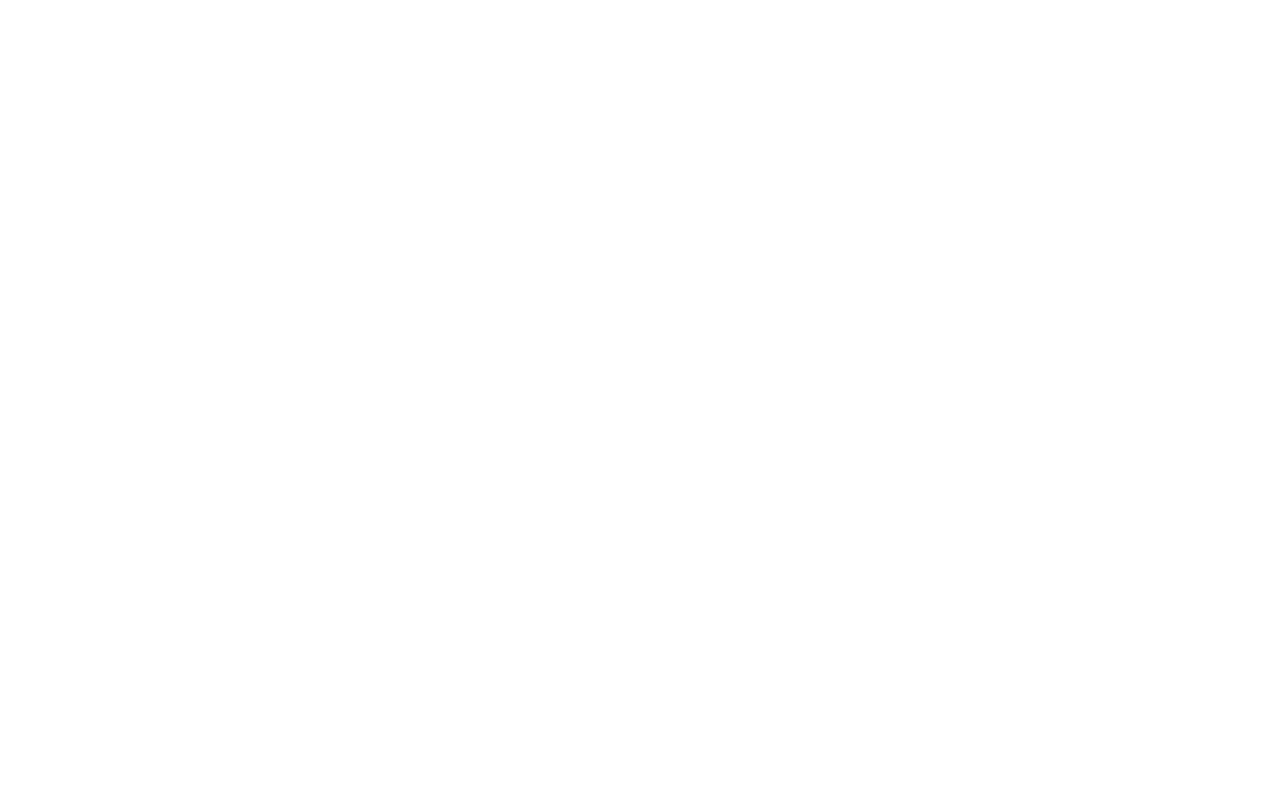
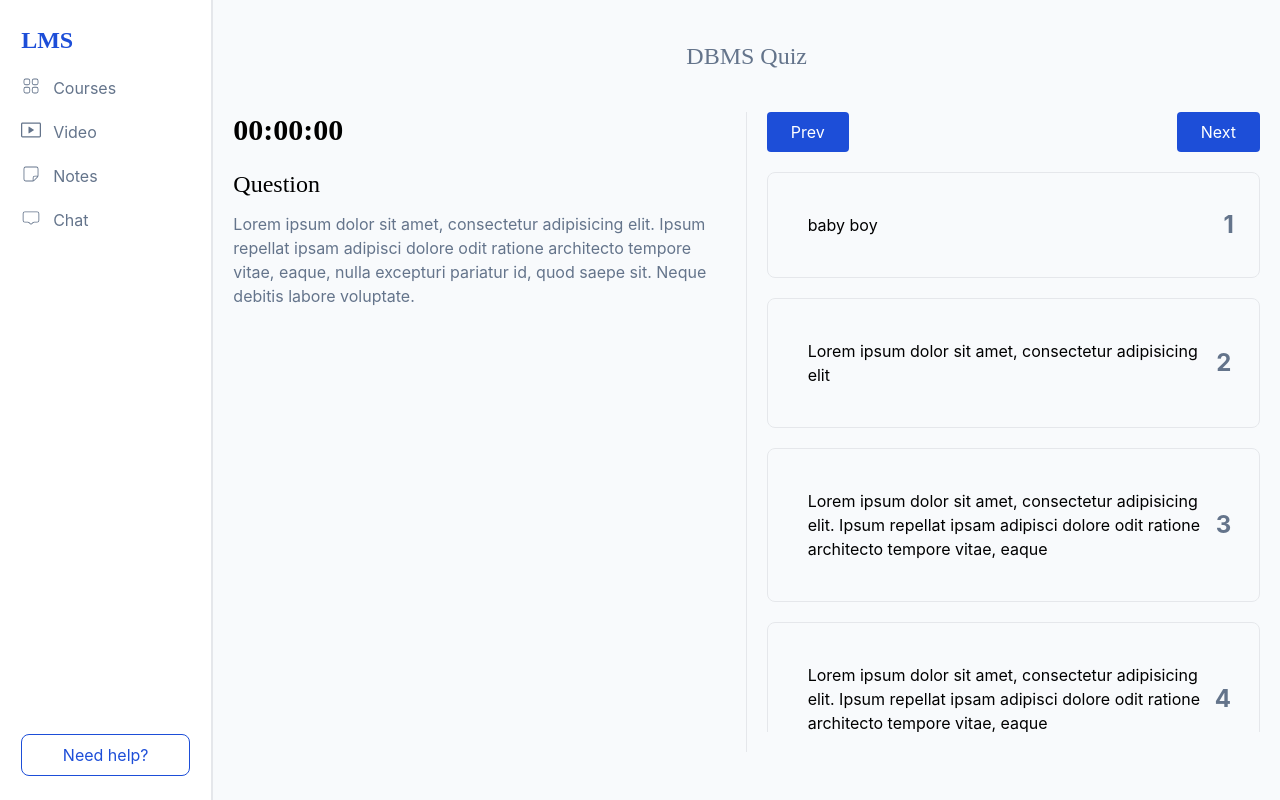
Before and after one commit to desi-10/lms, a React (Vite) app: page /dashboard/quizpage in a window 1280 px wide. Before the commit this address had no page. Built offline with nearby package versions, Linux system fonts and the light colour scheme.

Commit message:
quiz and chat chat page added

```diff
--- a/src/App.tsx
+++ b/src/App.tsx
@@ -11,6 +11,7 @@ import Notes from "./pages/Notes";
 import Chat from "./pages/Chat";
 import CoursePage from "./pages/CoursePage";
 import CourseDetails from "./pages/CourseDetails";
+import QuizPage from "./pages/QuizPage";
 
 function App() {
   return (
@@ -21,6 +22,7 @@ function App() {
         </Route>
         <Route element={<ProtectedRoute />}>
           <Route path="/dashboard" element={<RootLayout />}>
+            <Route path="quizpage" element={<QuizPage />} />
             <Route element={<SharedLayout />}>
               <Route index element={<Home />} />
               <Route path="video" element={<Video />} />
--- a/src/index.css
+++ b/src/index.css
@@ -1,10 +1,10 @@
-@import url("https://fonts.googleapis.com/css2?family=Kumbh+Sans:wght@400;500;700;800&family=Roboto:wght@300;400;500&display=swap");
+/* @import url("https://fonts.googleapis.com/css2?family=Kumbh+Sans:wght@400;500;700;800&family=Roboto:wght@300;400;500&display=swap"); */
 @tailwind base;
 @tailwind components;
 @tailwind utilities;
 
 * {
-  font-family: "Roboto";
+  font-family: "Inter";
   /* border: 1px solid red; */
 }
 
--- a/src/layouts/ProtectedRoute.tsx
+++ b/src/layouts/ProtectedRoute.tsx
@@ -1,9 +1,8 @@
 import { Navigate, Outlet } from "react-router-dom";
-import { useStudent } from "../context/StudentContext";
 
 const ProtectedRoute = () => {
-  const { student } = useStudent();
-  console.log(student);
+  // const { student } = useStudent();
+  // console.log(student);
 
   const a = false;
 
--- a/src/pages/Chat.tsx
+++ b/src/pages/Chat.tsx
@@ -1,5 +1,42 @@
+import { CiSearch } from "react-icons/ci";
+
 const Chat = () => {
-  return <section className="p-5 mx-auto">Chat</section>;
+  return (
+    <section className="flex h-screen">
+      <aside className="w-[300px] border-r h-[80%] px-5 overflow-y-scroll">
+        <section className="flex justify-between items-center mb-5">
+          <div className="flex items-center space-x-3">
+            <div className="w-10 h-10 rounded-full bg-white"></div>
+            <p>chats</p>
+          </div>
+
+          <div className="flex items-center space-x-3">
+            <i className="w-10 h-10 rounded-full bg-white"></i>
+            <i className="w-10 h-10 rounded-full bg-white"></i>
+          </div>
+        </section>
+
+        <div className="flex items-center space-x-1 bg-slate-200 p-2 rounded-full">
+          <i>
+            <CiSearch className="text-xl text-slate-500 ml-1" />
+          </i>
+          <input
+            type="text"
+            name=""
+            id=""
+            className="bg-transparent w-full outline-none text-sm p-1"
+            placeholder="Search here..."
+          />
+        </div>
+      </aside>
+
+      <main>
+        <section className="w-full">
+          <div className="bg-white w-full">sd</div>
+        </section>
+      </main>
+    </section>
+  );
 };
 
 export default Chat;
--- /dev/null
+++ b/src/pages/QuizPage.tsx
@@ -0,0 +1,69 @@
+import React from "react";
+
+const answers = [
+  {
+    id: 1,
+    answer: "baby boy",
+  },
+  {
+    id: 2,
+    answer: "Lorem ipsum dolor sit amet, consectetur adipisicing elit",
+  },
+  {
+    id: 3,
+    answer:
+      "Lorem ipsum dolor sit amet, consectetur adipisicing elit. Ipsum repellat ipsam adipisci dolore odit ratione architecto tempore vitae, eaque",
+  },
+  {
+    id: 4,
+    answer:
+      "Lorem ipsum dolor sit amet, consectetur adipisicing elit. Ipsum repellat ipsam adipisci dolore odit ratione architecto tempore vitae, eaque",
+  },
+];
+
+const QuizPage = () => {
+  return (
+    <section className="h-screen">
+      <h1 className="text-center p-5 lg:py-10 lg:text-2xl">DBMS Quiz</h1>
+      <main className="grid lg:grid-cols-2 lg:h-[80%]">
+        <article className="border-r px-5 mb-3 lg:mb-0">
+          <h2 className="font-bold lg:text-3xl text-black mb-5">00:00:00</h2>
+          <h3 className="text-black lg:text-2xl mb-3">Question</h3>
+          <p className="text-sm lg:text-base">
+            Lorem ipsum dolor sit amet, consectetur adipisicing elit. Ipsum
+            repellat ipsam adipisci dolore odit ratione architecto tempore
+            vitae, eaque, nulla excepturi pariatur id, quod saepe sit. Neque
+            debitis labore voluptate.
+          </p>
+        </article>
+
+        <div className="px-5 mb-5 overflow-y-scroll">
+          <div className="flex justify-between items-center mb-5 sticky top-0 z-20">
+            <button className="py-2 px-6 text-white text-sm lg:text-base bg-blue-700 rounded">
+              Prev
+            </button>
+
+            <button className="py-2 px-6 text-white text-sm lg:text-base bg-blue-700 rounded">
+              Next
+            </button>
+          </div>
+
+          <article className="space-y-5 text-sm lg:text-base">
+            {answers.map((answer) => {
+              return (
+                <div className="relative w-full border p-5 lg:p-10 rounded-lg">
+                  <p className="relative text-black z-10">{answer.answer}</p>
+                  <p className="absolute font-bold lg:text-2xl right-5 top-[50%] translate-y-[-50%] translate-x-[-50%]">
+                    {answer.id}
+                  </p>
+                </div>
+              );
+            })}
+          </article>
+        </div>
+      </main>
+    </section>
+  );
+};
+
+export default QuizPage;
```
